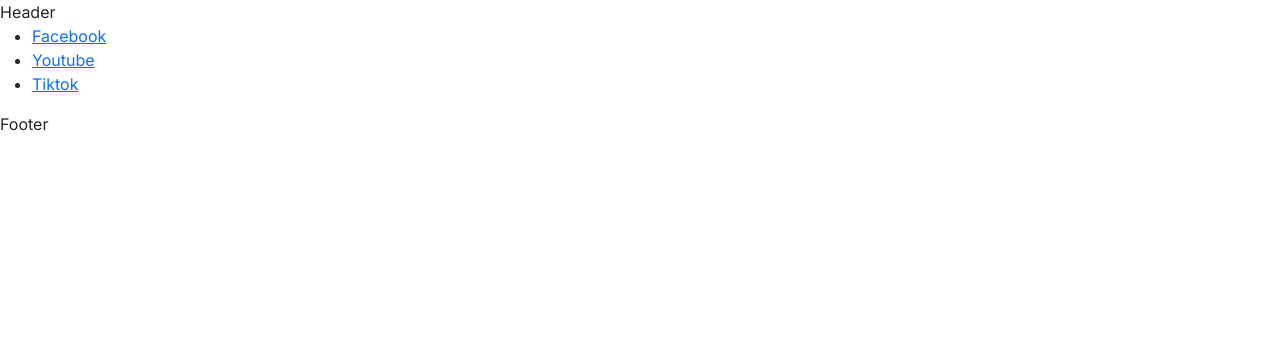
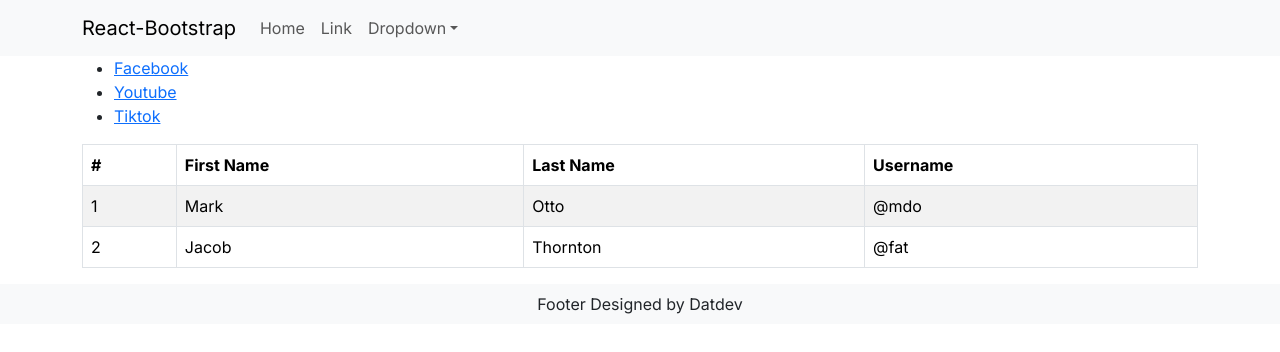
Before and after one commit to NguyenDat-2003/nextjs-basis, a Next.js app: page / in a window 1280 px wide. Shown: the top 352 px of the page. Built offline with nearby package versions, Linux system fonts and the light colour scheme.

Commit message:
Design Home Page With React Bootstrap

```diff
--- a/src/app/layout.tsx
+++ b/src/app/layout.tsx
@@ -1,6 +1,9 @@
-// import './globals.css'
+'use client'
 import { Inter } from 'next/font/google'
 import 'bootstrap/dist/css/bootstrap.min.css'
+import Container from 'react-bootstrap/Container'
+import AppFooter from '~/components/app.footer'
+import AppHeader from '~/components/app.navbars'
 
 const inter = Inter({ subsets: ['latin'] })
 
@@ -13,9 +16,9 @@ export default function RootLayout({ children }: { children: React.ReactNode })
   return (
     <html lang='en'>
       <body className={inter.className}>
-        <div>Header</div>
-        {children}
-        <div>Footer</div>
+        <AppHeader />
+        <Container>{children}</Container>
+        <AppFooter />
       </body>
     </html>
   )
--- a/src/app/page.tsx
+++ b/src/app/page.tsx
@@ -1,4 +1,7 @@
+'use client'
 import Link from 'next/link'
+import AppTable from '~/components/app.tables'
+
 export default function Home() {
   return (
     <main>
@@ -13,6 +16,7 @@ export default function Home() {
           <Link href='/tiktok'>Tiktok</Link>
         </li>
       </ul>
+      <AppTable />
     </main>
   )
 }
--- /dev/null
+++ b/src/components/app.footer.tsx
@@ -0,0 +1,9 @@
+function AppFooter() {
+  return (
+    <>
+      <div className='bg-light text-blue text-center p-2'>Footer Designed by Datdev</div>
+    </>
+  )
+}
+
+export default AppFooter
--- /dev/null
+++ b/src/components/app.navbars.tsx
@@ -0,0 +1,31 @@
+'use client'
+import Container from 'react-bootstrap/Container'
+import Nav from 'react-bootstrap/Nav'
+import Navbar from 'react-bootstrap/Navbar'
+import NavDropdown from 'react-bootstrap/NavDropdown'
+
+function AppHeader() {
+  return (
+    <Navbar expand='lg' className='bg-body-tertiary'>
+      <Container>
+        <Navbar.Brand href='#home'>React-Bootstrap</Navbar.Brand>
+        <Navbar.Toggle aria-controls='basic-navbar-nav' />
+        <Navbar.Collapse id='basic-navbar-nav'>
+          <Nav className='me-auto'>
+            <Nav.Link href='#home'>Home</Nav.Link>
+            <Nav.Link href='#link'>Link</Nav.Link>
+            <NavDropdown title='Dropdown' id='basic-nav-dropdown'>
+              <NavDropdown.Item href='#action/3.1'>Action</NavDropdown.Item>
+              <NavDropdown.Item href='#action/3.2'>Another action</NavDropdown.Item>
+              <NavDropdown.Item href='#action/3.3'>Something</NavDropdown.Item>
+              <NavDropdown.Divider />
+              <NavDropdown.Item href='#action/3.4'>Separated link</NavDropdown.Item>
+            </NavDropdown>
+          </Nav>
+        </Navbar.Collapse>
+      </Container>
+    </Navbar>
+  )
+}
+
+export default AppHeader
--- /dev/null
+++ b/src/components/app.tables.tsx
@@ -0,0 +1,33 @@
+'use client'
+import Table from 'react-bootstrap/Table'
+
+function AppTable() {
+  return (
+    <Table striped bordered hover>
+      <thead>
+        <tr>
+          <th>#</th>
+          <th>First Name</th>
+          <th>Last Name</th>
+          <th>Username</th>
+        </tr>
+      </thead>
+      <tbody>
+        <tr>
+          <td>1</td>
+          <td>Mark</td>
+          <td>Otto</td>
+          <td>@mdo</td>
+        </tr>
+        <tr>
+          <td>2</td>
+          <td>Jacob</td>
+          <td>Thornton</td>
+          <td>@fat</td>
+        </tr>
+      </tbody>
+    </Table>
+  )
+}
+
+export default AppTable
```
